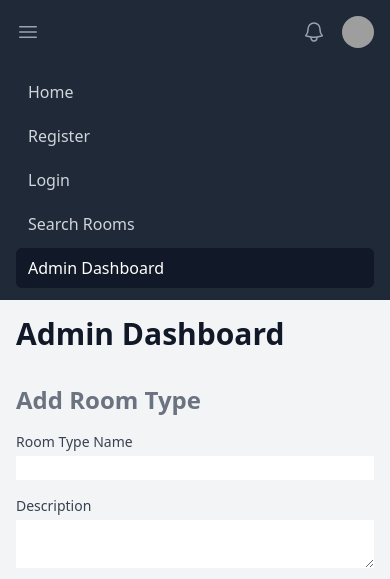
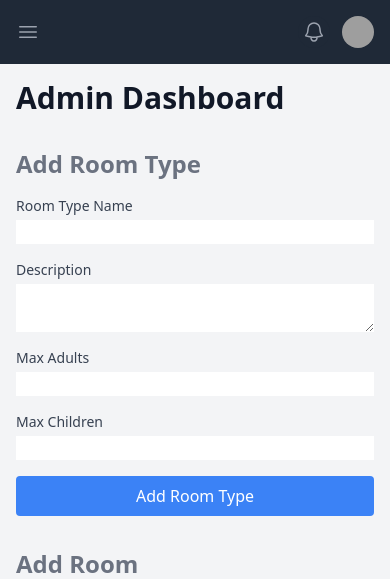
Before and after one commit to TonyLe02/Roombooking, a PHP site: page /admin.php in a window 390 px wide. Shown: the top 579 px of the page. Run offline with PHP 8.4, Linux system fonts and the light colour scheme; the visitor is signed in with stand-in values (Sample User, id 1); data that the repository does not hold is empty; grey boxes are pictures that could not be loaded.

Commit message:
refractor: mobile menu to start off as hidden

```diff
--- a/src/admin.php
+++ b/src/admin.php
@@ -103,7 +103,7 @@ if (!isset($_SESSION['username']) || $_SESSION['role'] != 'admin') {
             </div>
 
             <!-- Mobile menu, show/hide based on menu state. -->
-            <div class="sm:hidden" id="mobile-menu">
+            <div class="hidden sm:hidden" id="mobile-menu">
                 <div class="space-y-1 px-2 pb-3 pt-2">
                     <a href="/Roombooking/src/index.php" class="block rounded-md px-3 py-2 text-base font-medium text-gray-300 hover:bg-gray-700 hover:text-white">Home</a>
                     <a href="/Roombooking/src/register.php" class="block rounded-md px-3 py-2 text-base font-medium text-gray-300 hover:bg-gray-700 hover:text-white">Register</a>
```
